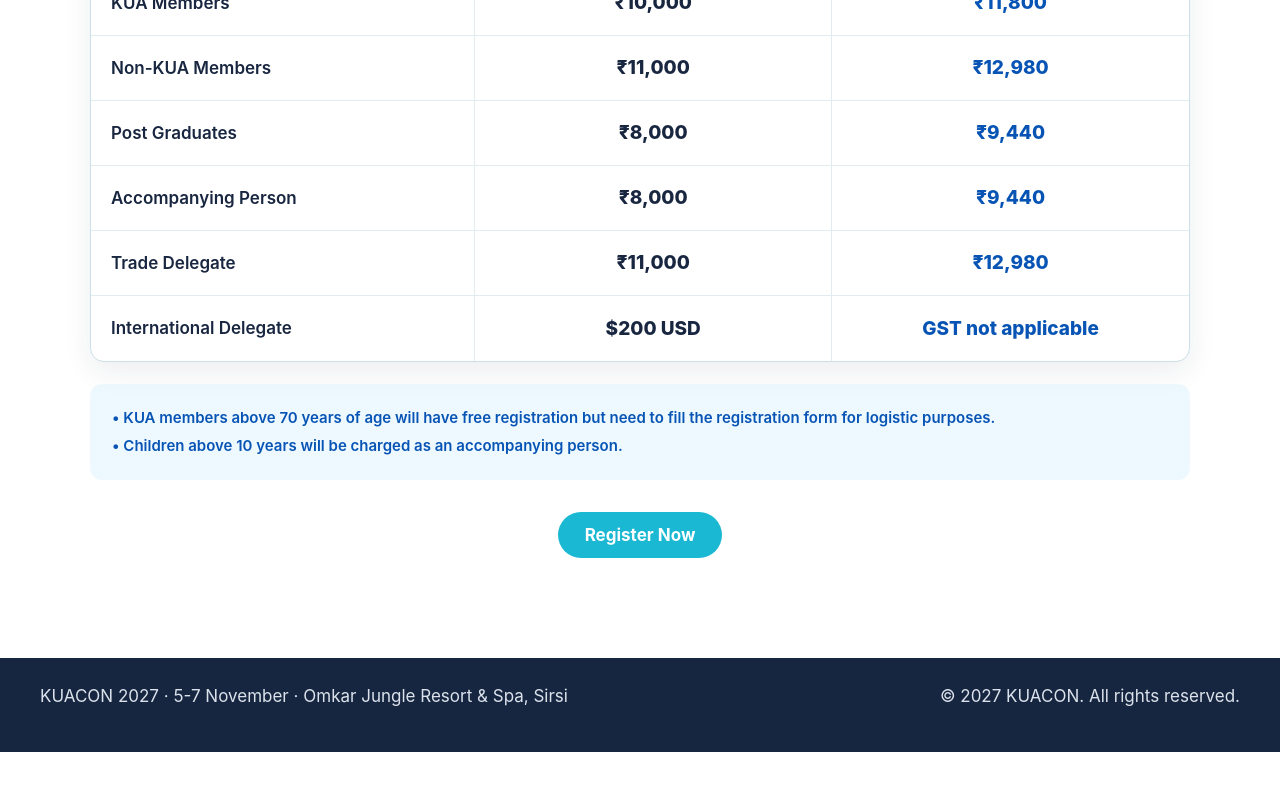
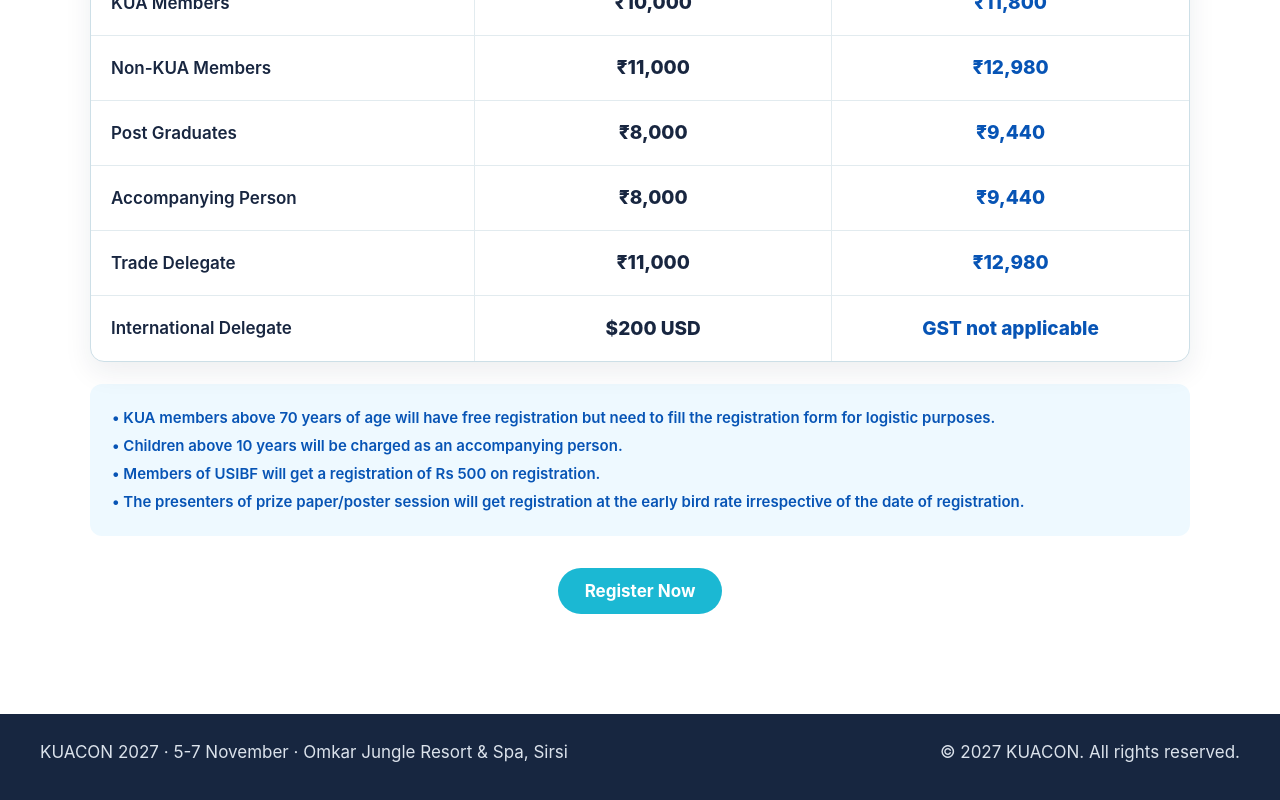
Before and after one commit to Jagruti-Bhat/Kuacon-2027, a React (Vite) app: page / in a window 1280 px wide. Shown: the part 4322-5122 px from the top of the page. Before the commit the page ends 5074 px from the top, so only its background shows below. Built offline with nearby package versions, Linux system fonts and the light colour scheme; the HTML template or start-up script is replaced by a standard one.

Commit message:
add registration notes

```diff
--- a/src/pages/Home.jsx
+++ b/src/pages/Home.jsx
@@ -266,6 +266,14 @@
                         • Children above 10 years will be charged as an
                         accompanying person.
                     </p>
+                        • Members of USIBF will get a registration of Rs 500 on registration.
+                    <p>
+                        • The presenters of prize paper/poster session will get registration at the early bird rate irrespective of the date of registration.
+                    <p>
+
+                    </p>
+
+                    </p>
 
                 </div>
 
--- a/src/pages/Registration.jsx
+++ b/src/pages/Registration.jsx
@@ -677,7 +677,20 @@
                         <tbody>{standardFees.map(([category, ...amounts]) => <tr key={category}><th>{category}</th>{amounts.map((amount, index) => <td key={`${category}-${index}`}><span>{formatFee(amount)}</span><small>{feeWithGst(amount)}{typeof amount === 'number' && ' incl. GST'}</small></td>)}</tr>)}</tbody>
                     </table></div>
                 </section>
-                <ul className="fee-notes"><li>KUA Members above 70 years of age have free registration, but must complete the registration form for logistical purposes.</li><li>Children above 10 years will be charged as an accompanying person.</li></ul>
+                <ul className="fee-notes">
+                    <li>
+                        KUA Members above 70 years of age have free registration, but must complete the registration form for logistical purposes.
+                    </li>
+                    <li>
+                        Children above 10 years will be charged as an accompanying person.
+                    </li>
+                    <li>
+                        Members of USIBF will get a registration of Rs 500 on registration.
+                    </li>
+                    <li>
+                        The presenters of prize paper/poster session will get registration at the early bird rate irrespective of the date of registration.
+                    </li>
+                    </ul>
             </section>
         </section>
     )
```
